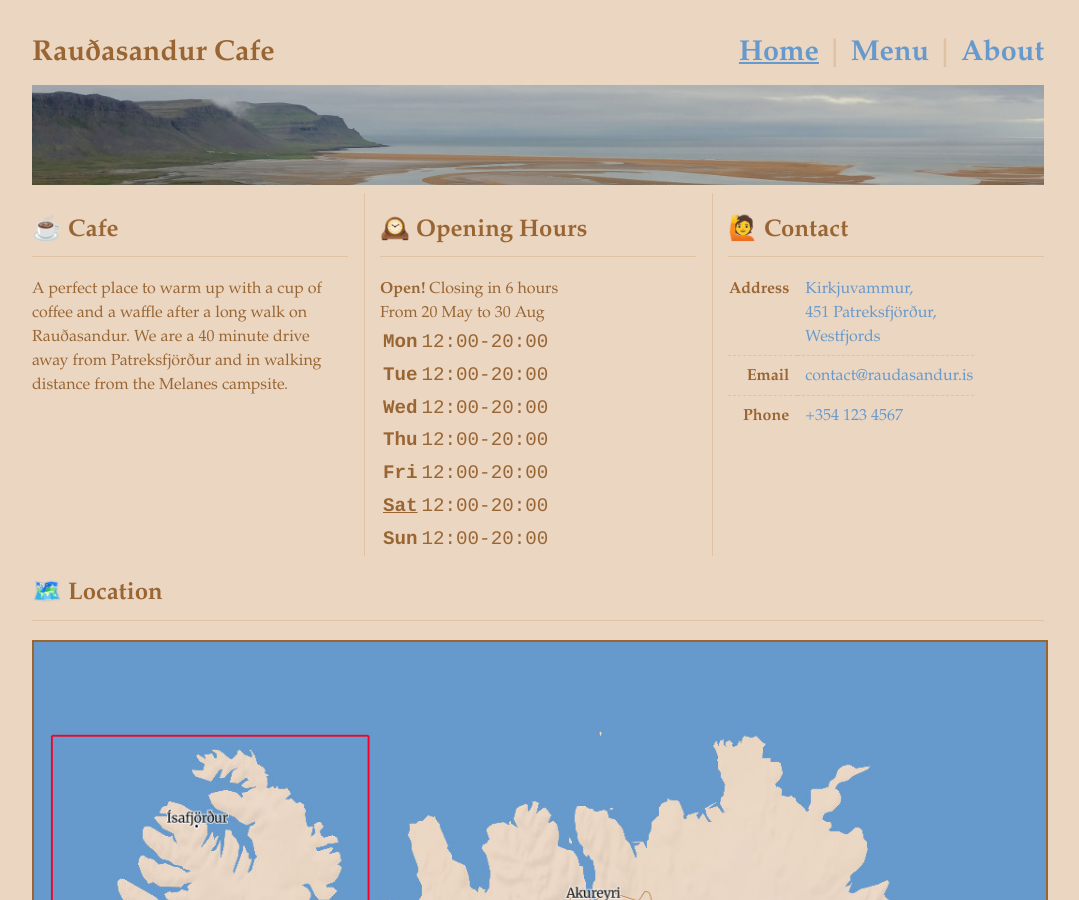
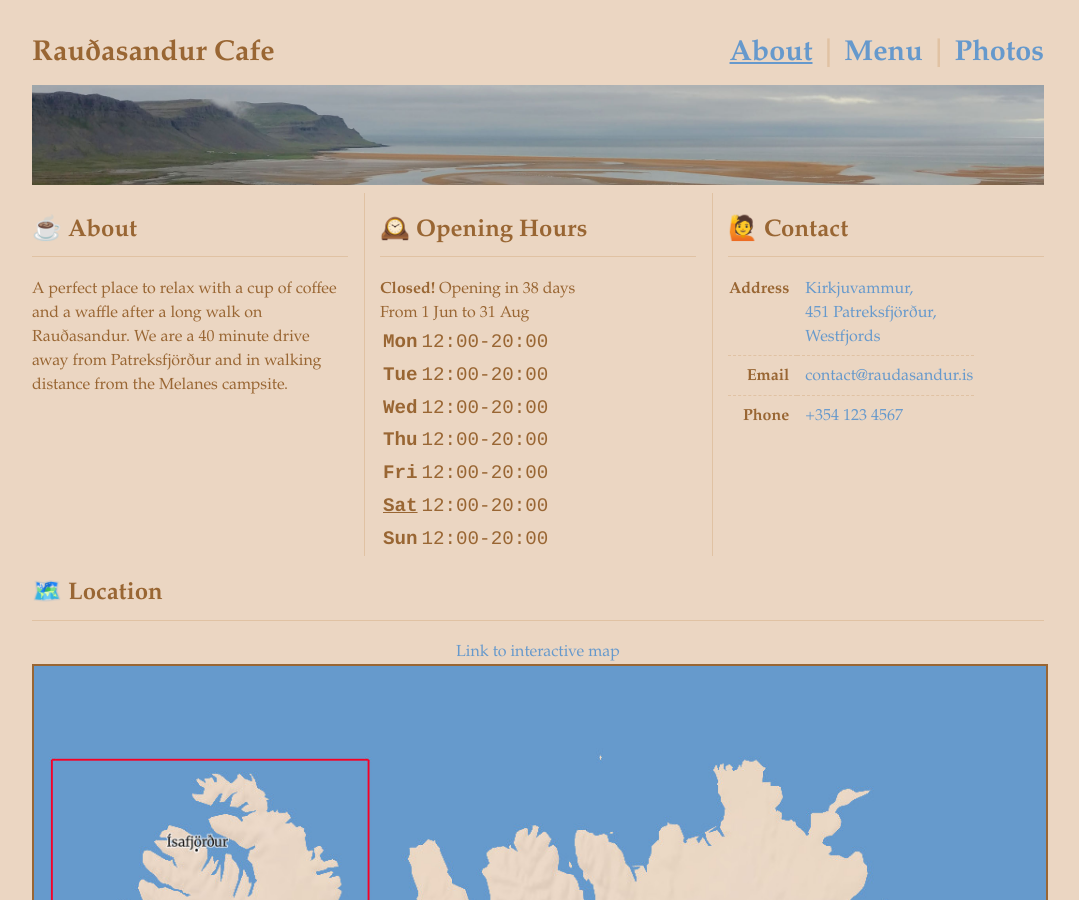
Before and after one commit to raudasandur/raudasandur.github.io, a Jekyll site: the page built from index.html, in a window 1280 px wide and 900 px high. Shown: the whole window, without its empty margins (102-1181 px from the left). Built offline with Jekyll 4.4.1, drawn with Linux system fonts in a browser that asks for light colours; nearby versions of some CDN libraries; library files that are not in the unit come from our copies.

Commit message:
Add days to opening hours
Replace Home with About
Add interactive map link

```diff
--- a/_config.yml
+++ b/_config.yml
@@ -4,7 +4,15 @@ contact:
   tel: +354 123 4567
   email: contact@raudasandur.is
   address: Kirkjuvammur,<br/>451 Patreksfjörður,<br/>Westfjords
-  map: https://osm.org/go/efmp~2sb?m=
+  map: https://osm.org/go/efmp~2u?m=
+
+season:
+  start:
+    month: "06"
+    day: "01"
+  end:
+    month: "08"
+    day: "31"
 
 times:
   - open: "12:00"
--- a/_includes/nav-items.html
+++ b/_includes/nav-items.html
@@ -1,3 +1,3 @@
-<a href="{{ "/" | absolute_url }}" {% if page.title == "Home" %}style="text-decoration:underline"{% endif %}>Home</a> |
+<a href="{{ "/" | absolute_url }}" {% if page.title == "About" %}style="text-decoration:underline"{% endif %}>About</a> |
 <a href="{{ "/menu/" | absolute_url }}" {% if page.title == "Menu" %}style="text-decoration:underline"{% endif %}>Menu</a> |
-<a href="{{ "/about/" | absolute_url }}" {% if page.title == "About" %}style="text-decoration:underline"{% endif %}>About</a>
+<a href="{{ "/photos/" | absolute_url }}" {% if page.title == "Photos" %}style="text-decoration:underline"{% endif %}>Photos</a>
--- a/index.html
+++ b/index.html
@@ -1,5 +1,5 @@
 ---
-title: Home
+title: About
 permalink: /
 layout: public
 banner: banner
@@ -19,12 +19,17 @@ banner-offset: 30
   {% assign time = unix | plus: 3600 | date: '%H:%M' %}
 {% endif %}
 
+{% capture day_start %}{{ unix | date: "%Y" }}-{{ site.season.start.month }}-{{ site.season.start.day }}{% endcapture %}
+{% capture day_end %}{{ unix | date: "%Y" }}-{{ site.season.end.month }}-{{ site.season.end.day }}{% endcapture %}
+{% assign day_start = day_start | date: "%s" %}
+{% assign day_end = day_end | date: "%s" %}
+
 <div class="menu">
 
 <div class="menu-category"><div class="menu-item">
-<h2>☕ Cafe</h2>
+<h2>☕ About</h2>
 <p style="text-align: left">
-A perfect place to warm up with a cup of coffee and a waffle after a long walk on Rauðasandur. We are a 40 minute drive away from Patreksfjörður and in walking distance from the Melanes campsite.
+A perfect place to relax with a cup of coffee and a waffle after a long walk on Rauðasandur. We are a 40 minute drive away from Patreksfjörður and in walking distance from the Melanes campsite.
 </p>
 </div></div>
 
@@ -32,7 +37,15 @@ A perfect place to warm up with a cup of coffee and a waffle after a long walk o
 <h2>🕰️ Opening Hours</h2>
 {% assign today_times = site.times[dotw] %}
 {% assign tomorrow_times = site.times[ndotw] %}
-{% if time < today_times.open %}
+{% if unix < day_start %}
+  {% assign wait = day_start | minus: unix %}
+  {% assign wait = wait | divided_by: 86400 %}
+  <b>Closed!</b> Opening in {{ wait }} day{% if wait > 1 %}s{% endif %}
+{% elsif unix > day_end %}
+  {% assign wait = day_end | minus: unix %}
+  {% assign wait = wait | divided_by: 86400 %}
+  <b>Closed!</b> Opening next year in {{ wait }} day{% if wait > 1 %}s{% endif %}
+{% elsif time < today_times.open %}
   {% assign wait = today_times.open | minus: time %}
   <b>Closed!</b> Opening in {{ wait }} hour{% if wait > 1 %}s{% endif %}
 {% elsif time >= today_times.open and time < today_times.close %}
@@ -43,7 +56,7 @@ A perfect place to warm up with a cup of coffee and a waffle after a long walk o
   <b>Closed!</b> Opening tomorrow in {{ wait }} hour{% if wait > 1 %}s{% endif %}
 {% endif %}
 <br/>
-From 20 May to 30 Aug
+From {{ day_start | date: "%-d %b" }} to {{ day_end | date: "%-d %b" }}
 <table class="timetable">
 {% for time in site.times %}
 <tr>
@@ -67,6 +80,7 @@ From 20 May to 30 Aug
 </div>
 
 <h2>🗺️ Location</h2>
+<center><a href="{{ site.contact.map }}">Link to interactive map</a></center>
 <div class="map">
 <img src="assets/images/map-iceland.jpg" />
 <img src="assets/images/map-westfjords.jpg" />
```
